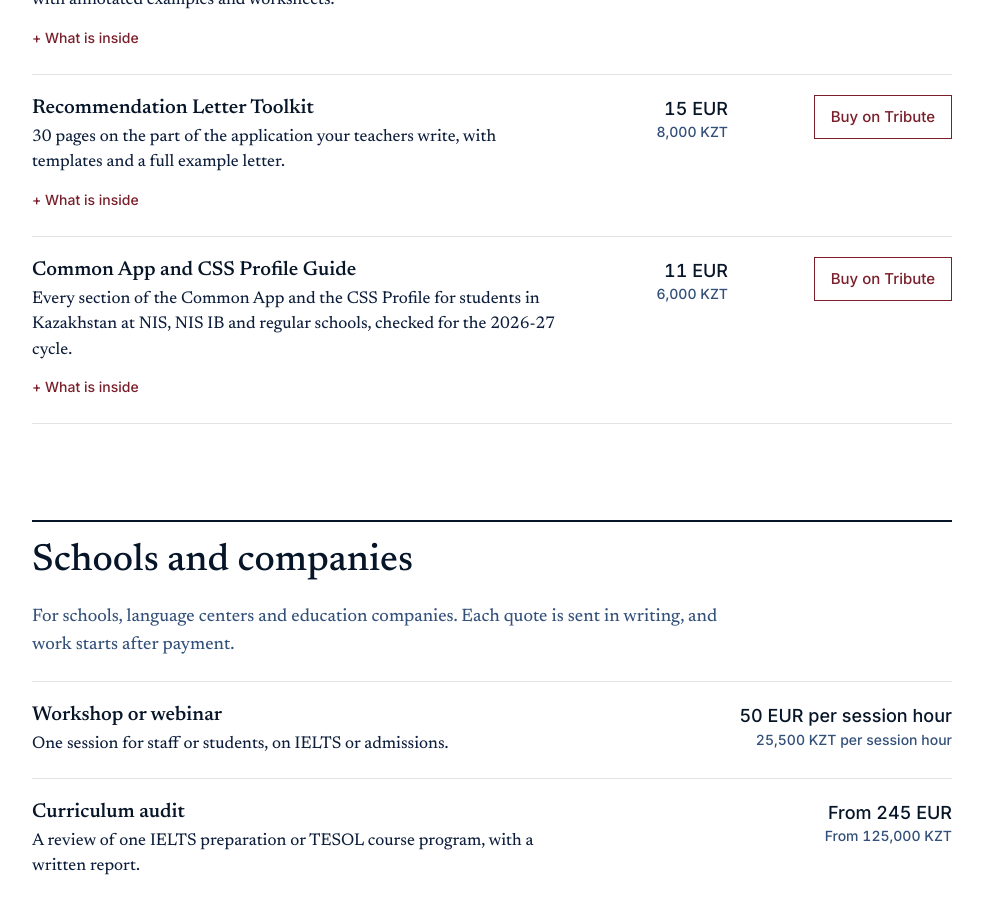
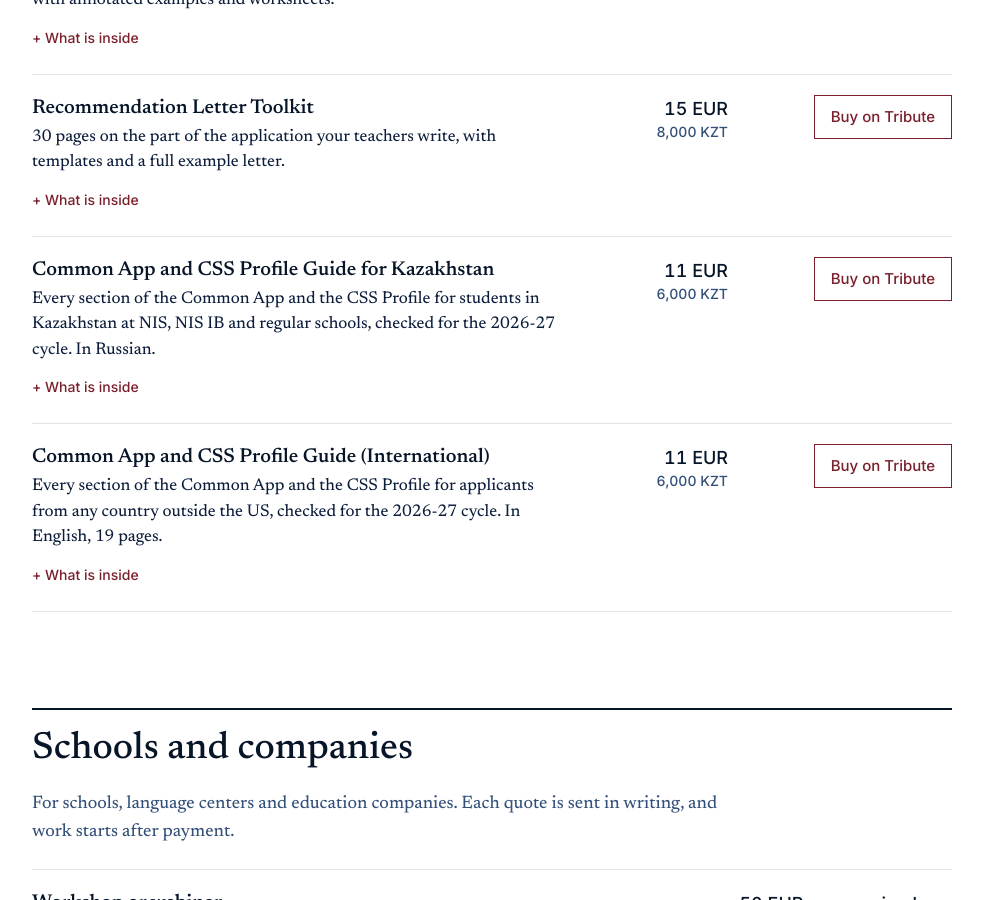
Before and after one commit to aminabaktiyarova/aminabaktiyarova.github.io, a Jekyll site: the page built from shop.html, in a window 1280 px wide and 900 px high, scrolled down 5225 px. Shown: the whole window, without its empty margins (148-1131 px from the left). Built offline with Jekyll 4.4.1, drawn with Linux system fonts in a browser that asks for light colours.

Commit message:
Add international Common App guide to the Shop

```diff
--- a/_data/shop.yml
+++ b/_data/shop.yml
@@ -264,12 +264,12 @@ admissions_guides:
       - Что дать учителю, чтобы письмо получилось конкретным
       - Как устроена отправка
       - Что делать, если письмо написано на русском
-  - name: Common App and CSS Profile Guide
-    text: Every section of the Common App and the CSS Profile for students in Kazakhstan at NIS, NIS IB and regular schools, checked for the 2026-27 cycle.
-    text_ru: Все разделы Common App и CSS Profile для учеников NIS, NIS IB и обычных школ Казахстана, проверенные для цикла 2026-27.
+  - name: Common App and CSS Profile Guide for Kazakhstan
+    text: Every section of the Common App and the CSS Profile for students in Kazakhstan at NIS, NIS IB and regular schools, checked for the 2026-27 cycle. In Russian.
+    text_ru: Все разделы Common App и CSS Profile для учеников NIS, NIS IB и обычных школ Казахстана, проверенные для цикла 2026-27. На русском.
     eur: "11"
     kzt: "6,000"
-    tribute: "https://web.tribute.tg/p/GCy"
+    tribute: "https://web.tribute.tg/p/L6k"
     inside:
       - How to map Kazakhstan's 11-year system to US grades 9 to 12
       - What to enter for marks, GPA and class rank, without converting to a 4.0 scale
@@ -280,6 +280,22 @@ admissions_guides:
       - Что указывать в оценках, GPA и class rank, не переводя их в шкалу 4.0
       - Activities и honors в пределах лимита символов, с примером до и после
       - CSS Profile для семей из Казахстана, включая статус налоговой декларации родителей и документы IDOC
+  - name: Common App and CSS Profile Guide (International)
+    text: Every section of the Common App and the CSS Profile for applicants from any country outside the US, checked for the 2026-27 cycle. In English, 19 pages.
+    text_ru: Все разделы Common App и CSS Profile для абитуриентов из любой страны за пределами США, проверенные для цикла 2026-27. На английском, 19 страниц.
+    eur: "11"
+    kzt: "6,000"
+    tribute: "https://web.tribute.tg/p/L6f"
+    inside:
+      - How to map an 11-, 12- or 13-year school system to US grades 9 to 12
+      - What to enter for marks, GPA, class rank and leaving examinations, without converting to a 4.0 scale
+      - Activities, honors and the three writing sections within their limits
+      - The CSS Profile for international families, and the colleges that are need-blind for international applicants
+    inside_ru:
+      - Как сопоставить школьную систему из 11, 12 или 13 лет с 9-12 классами в США
+      - Что указывать в оценках, GPA, class rank и выпускных экзаменах, не переводя их в шкалу 4.0
+      - Activities, honors и три письменных раздела в пределах лимитов
+      - CSS Profile для иностранных семей и колледжи, которые рассматривают иностранных абитуриентов need-blind
 
 schools:
   - name: Workshop or webinar
```
